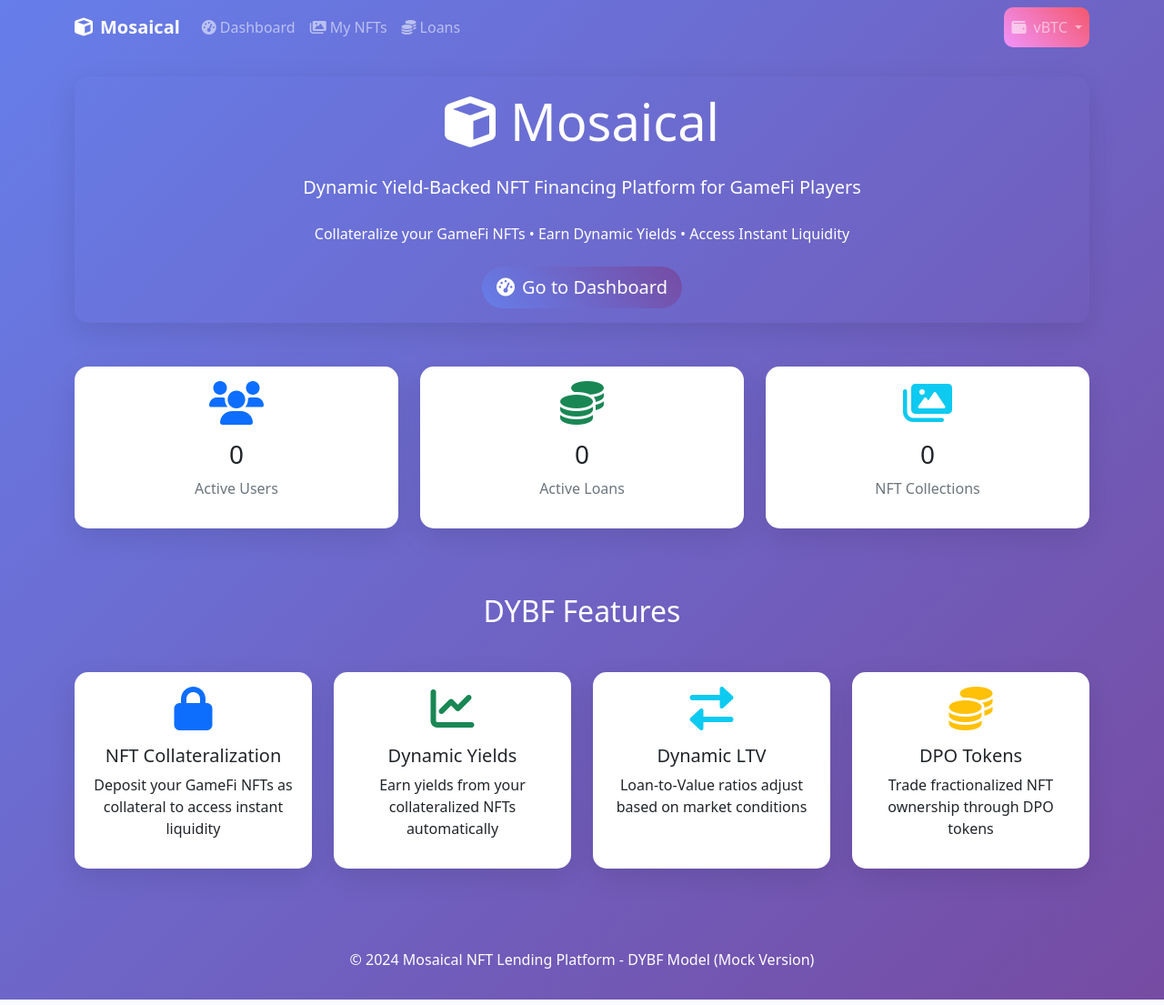
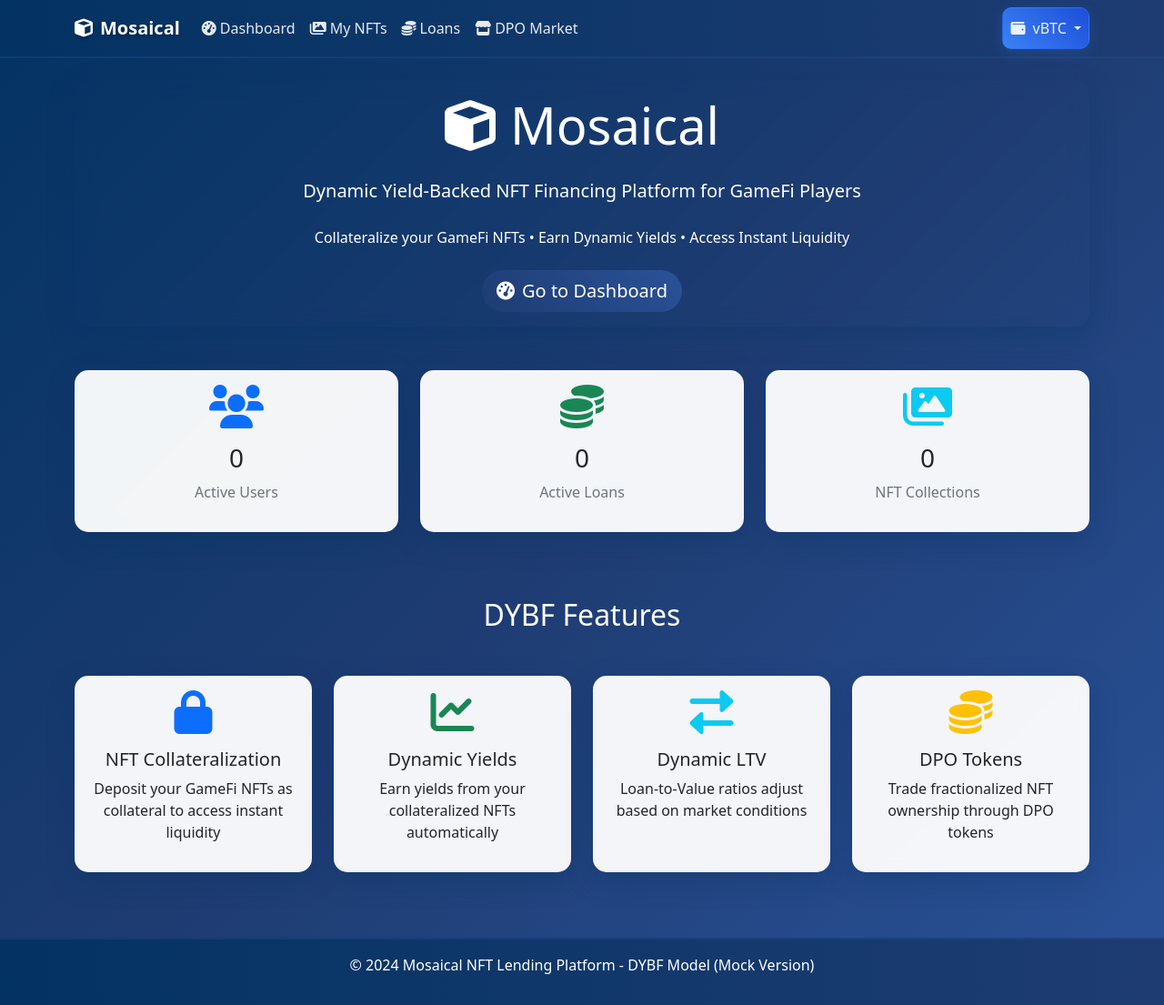
Before and after one commit to bernieio/mosaical-demo, a Django app: page / in a window 1280 px wide. Shown: the whole page at 91% size. Run offline with Django 5.2, Linux system fonts and the light colour scheme; the visitor is signed in with stand-in values (Sample User, id 1); data that the repository does not hold is empty.

Commit message:
Assistant checkpoint: Add DPO trading system and update blue gradient theme
Assistant generated file changes:
- mosaical_platform/templates/base.html: Update color scheme to blue gradient theme, Add DPO Marketplace to navigation
- mosaical_platform/templates/mosaical_platform/dpo_marketplace.html: Create DPO token marketplace template
- mosaical_platform/views.py: Add DPO trading views
Add DPO trading views
Add DPO marketplace view
- mosaical_platform/models.py: Add DPO trading fields
- mosaical_platform/urls.py: Add DPO trading URLs
- mosaical_platform/management/commands/process_yields.py: Update process_yields command

---

User prompt:

Next steps:
1. Chạy command định kỳ: python manage.py process_yields
2. Tạo DPO token trading system
3. Implement real-time notifications
4. Add more NFT collections qua Django Admin
5. Test với hidden faucet: /hidden-faucet-vbtc-url/?key=MOSAICAL_DEVPROS_2025

Ngoài ra tôi muốn giao diện có tone màu là màu xanh gradient (background chủ yếu là #033363, nên có gradient thuộc blue hue)

Replit-Commit-Author: Assistant
Replit-Commit-Session-Id: cf391cb8-d6b8-4010-a737-dfcc5e3f9d14

```diff
--- a/mosaical_platform/templates/base.html
+++ b/mosaical_platform/templates/base.html
@@ -9,38 +9,89 @@
     <link href="https://cdnjs.cloudflare.com/ajax/libs/font-awesome/6.0.0/css/all.min.css" rel="stylesheet">
     <style>
         body {
-            background: linear-gradient(135deg, #667eea 0%, #764ba2 100%);
+            background: linear-gradient(135deg, #033363 0%, #1e3c72 50%, #2a5298 100%);
             min-height: 100vh;
+        }
+        .navbar {
+            background: linear-gradient(90deg, #033363 0%, #1e3c72 100%);
+            border-bottom: 2px solid rgba(42, 82, 152, 0.3);
         }
         .navbar-brand {
             font-weight: bold;
             color: #fff !important;
+            text-shadow: 0 2px 4px rgba(0,0,0,0.3);
         }
         .card {
             border: none;
             border-radius: 15px;
-            box-shadow: 0 10px 30px rgba(0,0,0,0.1);
+            box-shadow: 0 10px 30px rgba(3, 51, 99, 0.3);
+            background: rgba(255, 255, 255, 0.95);
+            backdrop-filter: blur(10px);
         }
         .btn-primary {
-            background: linear-gradient(45deg, #667eea, #764ba2);
+            background: linear-gradient(45deg, #1e3c72, #2a5298);
             border: none;
             border-radius: 25px;
+            transition: all 0.3s ease;
         }
         .btn-primary:hover {
+            background: linear-gradient(45deg, #2a5298, #3b82f6);
             transform: translateY(-2px);
-            box-shadow: 0 5px 15px rgba(0,0,0,0.2);
+            box-shadow: 0 8px 25px rgba(30, 60, 114, 0.4);
+        }
+        .btn-success {
+            background: linear-gradient(45deg, #10b981, #059669);
+            border: none;
+            border-radius: 25px;
+            transition: all 0.3s ease;
+        }
+        .btn-success:hover {
+            background: linear-gradient(45deg, #059669, #047857);
+            transform: translateY(-2px);
+            box-shadow: 0 8px 25px rgba(16, 185, 129, 0.4);
+        }
+        .btn-warning {
+            background: linear-gradient(45deg, #f59e0b, #d97706);
+            border: none;
+            border-radius: 25px;
+            transition: all 0.3s ease;
+        }
+        .btn-warning:hover {
+            background: linear-gradient(45deg, #d97706, #b45309);
+            transform: translateY(-2px);
+            box-shadow: 0 8px 25px rgba(245, 158, 11, 0.4);
         }
         .vbtc-balance {
-            background: linear-gradient(45deg, #f093fb 0%, #f5576c 100%);
+            background: linear-gradient(45deg, #3b82f6 0%, #1d4ed8 100%);
             color: white;
             border-radius: 10px;
             padding: 10px 15px;
+            border: 1px solid rgba(59, 130, 246, 0.3);
+            box-shadow: 0 4px 15px rgba(59, 130, 246, 0.2);
         }
         .nft-card {
             transition: transform 0.3s;
+            border: 1px solid rgba(30, 60, 114, 0.1);
         }
         .nft-card:hover {
             transform: translateY(-5px);
+            box-shadow: 0 15px 35px rgba(30, 60, 114, 0.2);
+        }
+        .nav-link {
+            color: rgba(255, 255, 255, 0.9) !important;
+            transition: color 0.3s ease;
+        }
+        .nav-link:hover {
+            color: #fff !important;
+            text-shadow: 0 2px 4px rgba(0,0,0,0.3);
+        }
+        .card-header {
+            background: linear-gradient(90deg, #f8fafc 0%, #e2e8f0 100%);
+            border-bottom: 1px solid rgba(30, 60, 114, 0.1);
+        }
+        footer {
+            background: linear-gradient(90deg, #033363 0%, #1e3c72 100%);
+            border-top: 2px solid rgba(42, 82, 152, 0.3);
         }
     </style>
 </head>
@@ -72,6 +123,11 @@
                         <li class="nav-item">
                             <a class="nav-link" href="{% url 'loan_list' %}">
                                 <i class="fas fa-coins me-1"></i>Loans
+                            </a>
+                        </li>
+                        <li class="nav-item">
+                            <a class="nav-link" href="{% url 'dpo_marketplace' %}">
+                                <i class="fas fa-store me-1"></i>DPO Market
                             </a>
                         </li>
                     {% endif %}
--- a/mosaical_platform/urls.py
+++ b/mosaical_platform/urls.py
@@ -1,4 +1,3 @@
-
 from django.urls import path
 from django.contrib.auth import views as auth_views
 from . import views
@@ -16,4 +15,13 @@ urlpatterns = [
 
     # Hidden faucet - no UI links to this
     path('hidden-faucet-vbtc-url/', views.hidden_faucet, name='hidden_faucet'),
+    path('dpo-marketplace/', views.dpo_marketplace, name='dpo_marketplace'),
+    path('create-dpo/', views.create_dpo, name='create_dpo'),
+    path('buy-dpo/', views.buy_dpo, name='buy_dpo'),
+    path('update-dpo-price/', views.update_dpo_price, name='update_dpo_price'),
+    # Placeholder URLs for other features
+    path('nfts/', views.dashboard, name='nft_list'),  # Temporary
+    path('loans/', views.dashboard, name='loan_list'),  # Temporary
+    path('deposit-nft/', views.dashboard, name='deposit_nft'),  # Temporary
+    path('create-loan/', views.dashboard, name='create_loan'),  # Temporary
 ]
--- a/mosaical_platform/views.py
+++ b/mosaical_platform/views.py
@@ -1,4 +1,3 @@
-
 from django.shortcuts import render, redirect, get_object_or_404
 from django.contrib.auth.decorators import login_required
 from django.contrib.auth import login, authenticate
@@ -13,7 +12,7 @@ import secrets
 
 from .models import (
     UserProfile, NFTCollection, NFTVault, Loan, YieldRecord,
-    Transaction, FaucetClaim, SystemSettings
+    Transaction, FaucetClaim, SystemSettings, DPOToken
 )
 
 def home(request):
@@ -175,6 +174,7 @@ def create_loan(request):
     available_nfts = NFTVault.objects.filter(owner=request.user, status='DEPOSITED')
     return render(request, 'mosaical_platform/create_loan.html', {'available_nfts': available_nfts})
 
+@login_required
 def hidden_faucet(request):
     """Hidden faucet endpoint - only accessible via secret URL"""
     secret_key = request.GET.get('key')
@@ -231,3 +231,125 @@ def hidden_faucet(request):
         return redirect('dashboard')
 
     return render(request, 'mosaical_platform/faucet.html', {'can_claim': True})
+
+@login_required
+def dpo_marketplace(request):
+    """DPO Token Marketplace"""
+    available_dpos = DPOToken.objects.filter(is_for_sale=True).exclude(owner=request.user)
+    user_dpos = DPOToken.objects.filter(owner=request.user)
+    user_nfts = NFTVault.objects.filter(owner=request.user, status='DEPOSITED')
+
+    return render(request, 'mosaical_platform/dpo_marketplace.html', {
+        'available_dpos': available_dpos,
+        'user_dpos': user_dpos,
+        'user_nfts': user_nfts
+    })
+
+@login_required
+def create_dpo(request):
+    """Create a new DPO token"""
+    if request.method == 'POST':
+        nft_id = request.POST.get('nft_id')
+        ownership_percentage = Decimal(request.POST.get('ownership_percentage'))
+        price = Decimal(request.POST.get('price'))
+
+        nft = get_object_or_404(NFTVault, id=nft_id, owner=request.user)
+
+        # Check if total DPO ownership doesn't exceed 100%
+        existing_dpos = DPOToken.objects.filter(original_nft=nft)
+        total_existing = sum(dpo.ownership_percentage for dpo in existing_dpos)
+
+        if total_existing + ownership_percentage > 100:
+            messages.error(request, 'Total DPO ownership cannot exceed 100%')
+            return redirect('dpo_marketplace')
+
+        # Create DPO token
+        DPOToken.objects.create(
+            original_nft=nft,
+            owner=request.user,
+            ownership_percentage=ownership_percentage,
+            purchase_price=price,
+            current_price=price,
+            is_for_sale=True
+        )
+
+        # Record transaction
+        Transaction.objects.create(
+            user=request.user,
+            transaction_type='DPO_CREATED',
+            amount=Decimal('0'),
+            related_nft=nft,
+            description=f'Created DPO token: {ownership_percentage}% of {nft.collection.name} #{nft.token_id}'
+        )
+
+        messages.success(request, 'DPO token created successfully!')
+
+    return redirect('dpo_marketplace')
+
+@login_required
+def buy_dpo(request):
+    """Buy a DPO token"""
+    if request.method == 'POST':
+        dpo_id = request.POST.get('dpo_id')
+        dpo = get_object_or_404(DPOToken, id=dpo_id, is_for_sale=True)
+
+        if dpo.owner == request.user:
+            messages.error(request, 'You cannot buy your own DPO token')
+            return redirect('dpo_marketplace')
+
+        profile = request.user.userprofile
+        if profile.vbtc_balance < dpo.current_price:
+            messages.error(request, 'Insufficient vBTC balance')
+            return redirect('dpo_marketplace')
+
+        with transaction.atomic():
+            # Transfer payment
+            profile.vbtc_balance -= dpo.current_price
+            profile.save()
+
+            seller_profile = dpo.owner.userprofile
+            seller_profile.vbtc_balance += dpo.current_price
+            seller_profile.save()
+
+            # Transfer ownership
+            dpo.owner = request.user
+            dpo.purchase_price = dpo.current_price
+            dpo.is_for_sale = False
+            dpo.save()
+
+            # Record transactions
+            Transaction.objects.create(
+                user=request.user,
+                transaction_type='DPO_PURCHASE',
+                amount=dpo.current_price,
+                related_nft=dpo.original_nft,
+                description=f'Purchased DPO token: {dpo.ownership_percentage}% of {dpo.original_nft.collection.name} #{dpo.original_nft.token_id}'
+            )
+
+            Transaction.objects.create(
+                user=seller_profile.user,
+                transaction_type='DPO_SALE',
+                amount=dpo.current_price,
+                related_nft=dpo.original_nft,
+                description=f'Sold DPO token: {dpo.ownership_percentage}% of {dpo.original_nft.collection.name} #{dpo.original_nft.token_id}'
+            )
+
+        messages.success(request, 'DPO token purchased successfully!')
+
+    return redirect('dpo_marketplace')
+
+@login_required
+def update_dpo_price(request):
+    """Update DPO token price"""
+    if request.method == 'POST':
+        dpo_id = request.POST.get('dpo_id')
+        new_price = Decimal(request.POST.get('new_price'))
+
+        dpo = get_object_or_404(DPOToken, id=dpo_id, owner=request.user)
+        dpo.current_price = new_price
+        dpo.is_for_sale = True
+        dpo.save()
+
+        messages.success(request, 'DPO token price updated successfully!')
+
+    return redirect('dpo_marketplace')
```
Also changed, not shown: mosaical_platform/management/commands/process_yields.py (+43 -28 lines), mosaical_platform/models.py (+6 -5 lines), mosaical_platform/templates/mosaical_platform/dpo_marketplace.html (added, +184 -0 lines).
